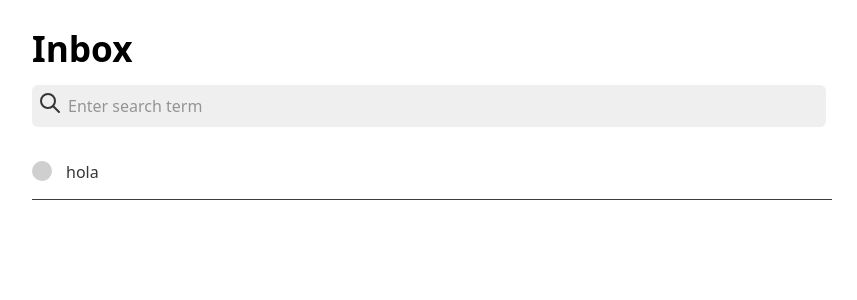
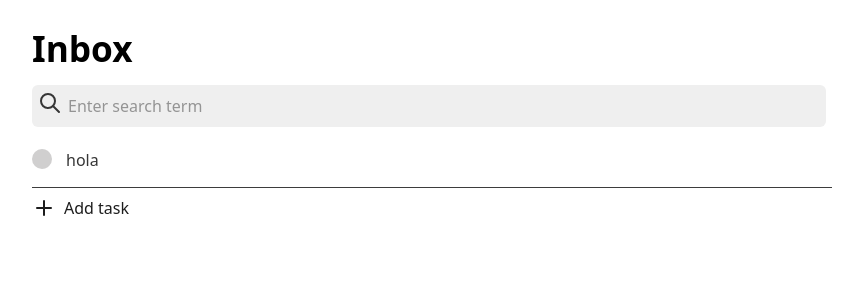
Before and after one commit to isaaleonardo/inbox-app, a React (Vite) app: page / in a window 1280 px wide. Shown: the top 300 px of the page, without its empty margins (208-1065 px from the left). Built offline with nearby package versions, Linux system fonts and the light colour scheme.

Commit message:
Stylized create new task button

```diff
--- /dev/null
+++ b/src/components/CreateTaskButton.css
@@ -0,0 +1,27 @@
+.create-task {
+  display: flex;
+  align-items: center;
+  gap: 8px;
+  margin: 0;
+  padding-inline: 0;
+  padding-block: 8px;
+  inline-size: 100%;
+  background: none;
+
+  & svg {
+    border-radius: 50%;
+    transition: background 0.2s ease-in-out;
+  }
+
+  &:hover {
+    background: none;
+  }
+
+  &:focus {
+    outline-style: none;
+  }
+}
+
+.create-task:hover svg {
+  background: rgb(4 10 15);
+}
--- /dev/null
+++ b/src/components/CreateTaskButton.jsx
@@ -0,0 +1,10 @@
+import './CreateTaskButton.css'
+
+export function CreateTaskButton () {
+  return (
+    <button className='create-task'>
+      <svg xmlns='http://www.w3.org/2000/svg' width='24' height='24' viewBox='0 0 24 24' fill='none' stroke='currentColor' stroke-width='2' stroke-linecap='round' stroke-linejoin='round' class='icon icon-tabler icons-tabler-outline icon-tabler-plus'><path stroke='none' d='M0 0h24v24H0z' fill='none' /><path d='M12 5l0 14' /><path d='M5 12l14 0' /></svg>
+      <span>Add task</span>
+    </button>
+  )
+}
--- a/src/components/TodosList.css
+++ b/src/components/TodosList.css
@@ -1,5 +1,6 @@
 .todos-list {
   padding: 0;
+  margin: 0;
 }
 
 .todos-list li {
--- a/src/components/TodosList.jsx
+++ b/src/components/TodosList.jsx
@@ -1,7 +1,9 @@
+import { CreateTaskButton } from './CreateTaskButton'
 import './TodosList.css'
 
 export function TodosList () {
   return (
+    <>
       <ul className='todos-list'>
         <li>
           <button className='check'>
@@ -16,5 +18,8 @@ export function TodosList () {
           </div>
         </li>
       </ul>
+
+      <CreateTaskButton />
+    </>
   )
 }
```
Lines whose indentation alone changed are shown as unchanged.
